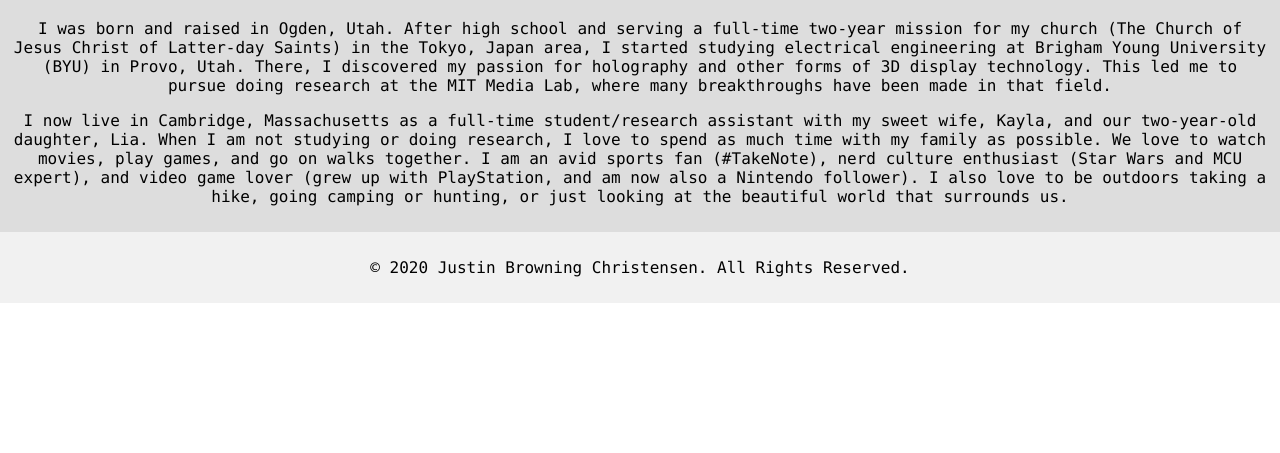
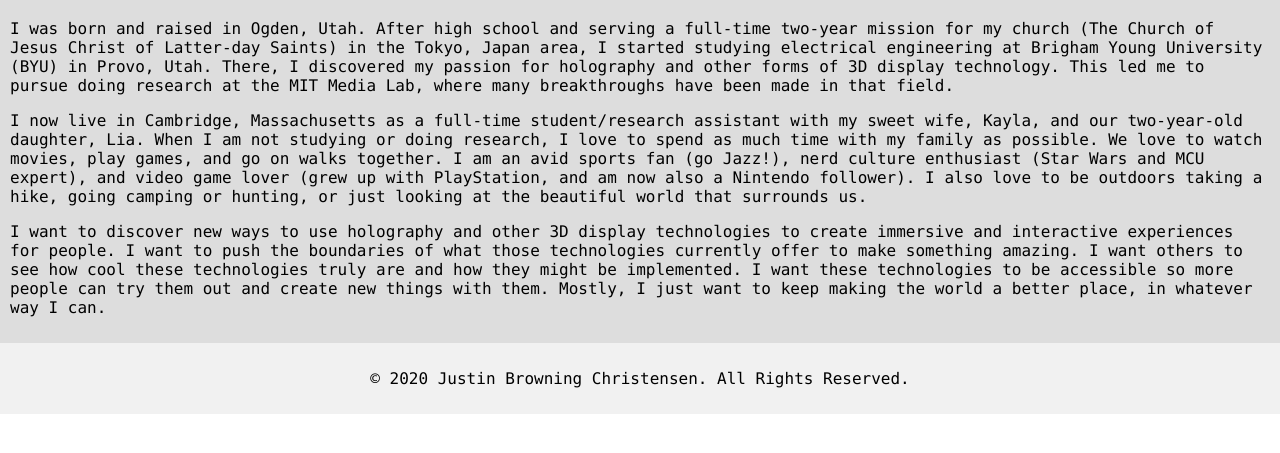
Before and after one commit to jbc1995/jbc1995.github.io, a plain HTML site: page about.html in a window 1280 px wide. Shown: the part 119-572 px from the top of the page. Drawn offline with Linux system fonts and the light colour scheme.

Commit message:
Fixed bug that I missed from last commit that made image hover transition not work properly. Added to and aligned the About Me page text. Changed links for email and resume on Connect page to be black by default, then blue when hovered over.

```diff
--- a/about.html
+++ b/about.html
@@ -18,7 +18,7 @@
 
 <div class="content">
   <h1>About Me</h1>
-  <p>
+  <p align="left">
     I was born and raised in Ogden, Utah. After high school and serving a
     full-time two-year mission for my church (The Church of Jesus Christ of
     Latter-day Saints) in the Tokyo, Japan area, I started studying electrical
@@ -27,19 +27,26 @@
     technology. This led me to pursue doing research at the MIT Media Lab, where
     many breakthroughs have been made in that field.
   </p>
-  <p>
+  <p align="left">
     I now live in Cambridge, Massachusetts as a full-time student/research
     assistant with my sweet wife, Kayla, and our two-year-old daughter, Lia.
     When I am not studying or doing research, I love to spend as much time with
     my family as possible. We love to watch movies, play games, and go on walks
-    together. I am an avid sports fan (#TakeNote), nerd culture enthusiast (Star
+    together. I am an avid sports fan (go Jazz!), nerd culture enthusiast (Star
     Wars and MCU expert), and video game lover (grew up with PlayStation, and am
     now also a Nintendo follower). I also love to be outdoors taking a hike,
     going camping or hunting, or just looking at the beautiful world that
     surrounds us.
   </p>
-  <p>
-
+  <p align="left">
+    I want to discover new ways to use holography and other 3D display
+    technologies to create immersive and interactive experiences for people. I
+    want to push the boundaries of what those technologies currently offer to
+    make something amazing. I want others to see how cool these technologies
+    truly are and how they might be implemented. I want these technologies to be
+    accessible so more people can try them out and create new things with them.
+    Mostly, I just want to keep making the world a better place, in whatever way
+    I can.
   </p>
 </div>
 
--- a/stylesheet.css
+++ b/stylesheet.css
@@ -43,6 +43,15 @@
 #button_blue:hover {
   background-color: #00d;
   color: white;
+}
+
+/* Make links dark */
+#dark_link {
+  color: black;
+}
+
+#dark_link:hover {
+  color: blue;
 }
 
 /* Change color on hover */
```
Also changed, not shown: connect.html (+12 -6 lines), index.html (+6 -3 lines), projects.html (+2 -1 lines).
